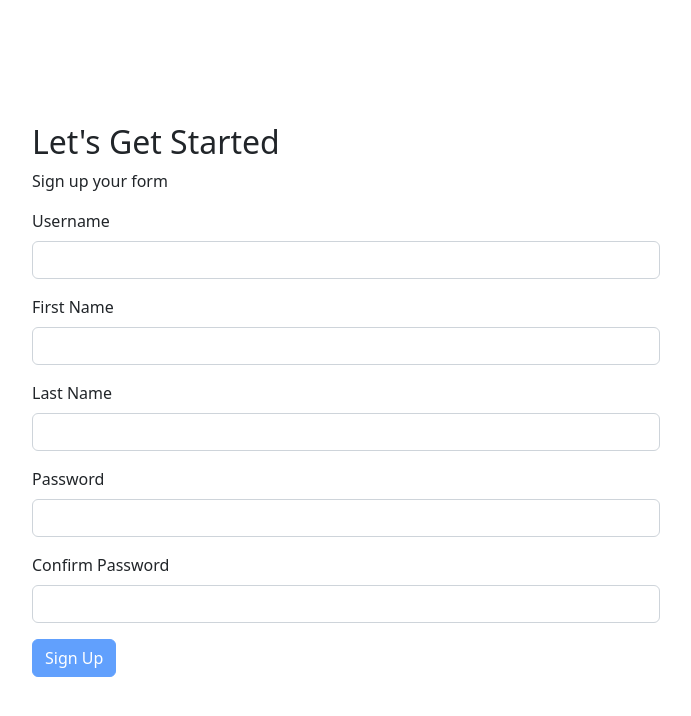
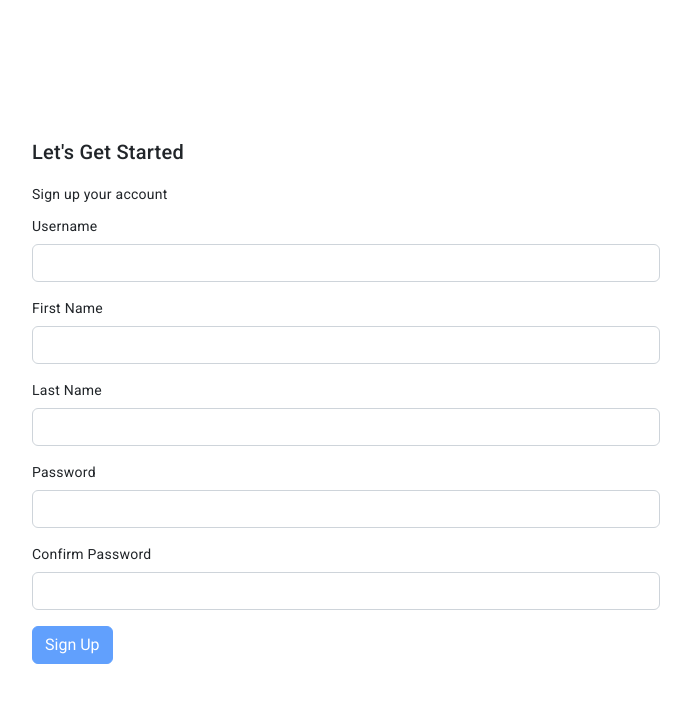
Before and after one commit to vaskarkundu/todo_plus_frontend_angular, an Angular app: page /signup in a window 1280 px wide. Shown: the top 716 px of the page, without its empty margins (294-985 px from the left). Built offline with nearby package versions, Linux system fonts and the light colour scheme.

Commit message:
feat : added angular material

```diff
--- a/angular.json
+++ b/angular.json
@@ -25,6 +25,7 @@
               "src/assets"
             ],
             "styles": [
+              "@angular/material/prebuilt-themes/indigo-pink.css",
               "node_modules/bootstrap/dist/css/bootstrap.min.css",
               "src/styles.css"
             ],
@@ -88,6 +89,7 @@
               "src/assets"
             ],
             "styles": [
+              "@angular/material/prebuilt-themes/indigo-pink.css",
               "src/styles.css"
             ],
             "scripts": []
--- a/package.json
+++ b/package.json
@@ -11,10 +11,12 @@
   "private": true,
   "dependencies": {
     "@angular/animations": "^16.0.0",
+    "@angular/cdk": "^16.2.14",
     "@angular/common": "^16.0.0",
     "@angular/compiler": "^16.0.0",
     "@angular/core": "^16.0.0",
     "@angular/forms": "^16.0.0",
+    "@angular/material": "^16.2.14",
     "@angular/platform-browser": "^16.0.0",
     "@angular/platform-browser-dynamic": "^16.0.0",
     "@angular/router": "^16.0.0",
--- a/src/app/modules/auth/signin/signin.component.html
+++ b/src/app/modules/auth/signin/signin.component.html
@@ -8,9 +8,6 @@
   class="container-fluid d-flex justify-content-center align-items-center vh-100"
 >
   <div>
-    <p>
-      signin works!zdkcnsL?DVmzlsdkvm/zlkdsvmsL?ZKDvm./dzlfkv
-      /kdjflvn,/SKJLDKNFcdzkh.fjv/dfjklkvnksdfzjv
-    </p>
+    <mat-slide-toggle>Toggle me!</mat-slide-toggle>
   </div>
 </div>
--- a/src/app/modules/auth/signup/signup.component.html
+++ b/src/app/modules/auth/signup/signup.component.html
@@ -3,7 +3,7 @@
 >
   <div class="col-md-6">
     <h2>Let's Get Started</h2>
-    <p>Sign up your form</p>
+    <p>Sign up your account</p>
     <form [formGroup]="signupForm" (ngSubmit)="onSubmit()" class="signup-form">
       <div class="mb-3">
         <label for="username" class="form-label">Username</label>
--- a/src/index.html
+++ b/src/index.html
@@ -6,8 +6,11 @@
   <base href="/">
   <meta name="viewport" content="width=device-width, initial-scale=1">
   <link rel="icon" type="image/x-icon" href="favicon.ico">
+  <link rel="preconnect" href="https://fonts.gstatic.com">
+  <link href="https://fonts.googleapis.com/css2?family=Roboto:wght@300;400;500&display=swap" rel="stylesheet">
+  <link href="https://fonts.googleapis.com/icon?family=Material+Icons" rel="stylesheet">
 </head>
-<body>
+<body class="mat-typography">
   <app-root></app-root>
 </body>
 </html>
--- a/src/styles.css
+++ b/src/styles.css
@@ -1 +1,4 @@
 /* You can add global styles to this file, and also import other style files */
+
+html, body { height: 100%; }
+body { margin: 0; font-family: Roboto, "Helvetica Neue", sans-serif; }
```
Also changed, not shown: src/app/app.module.ts (+9 -1 lines), src/app/modules/auth/auth.module.ts (+7 -1 lines), 1 other file (tests, documents, lock files or other folders).
